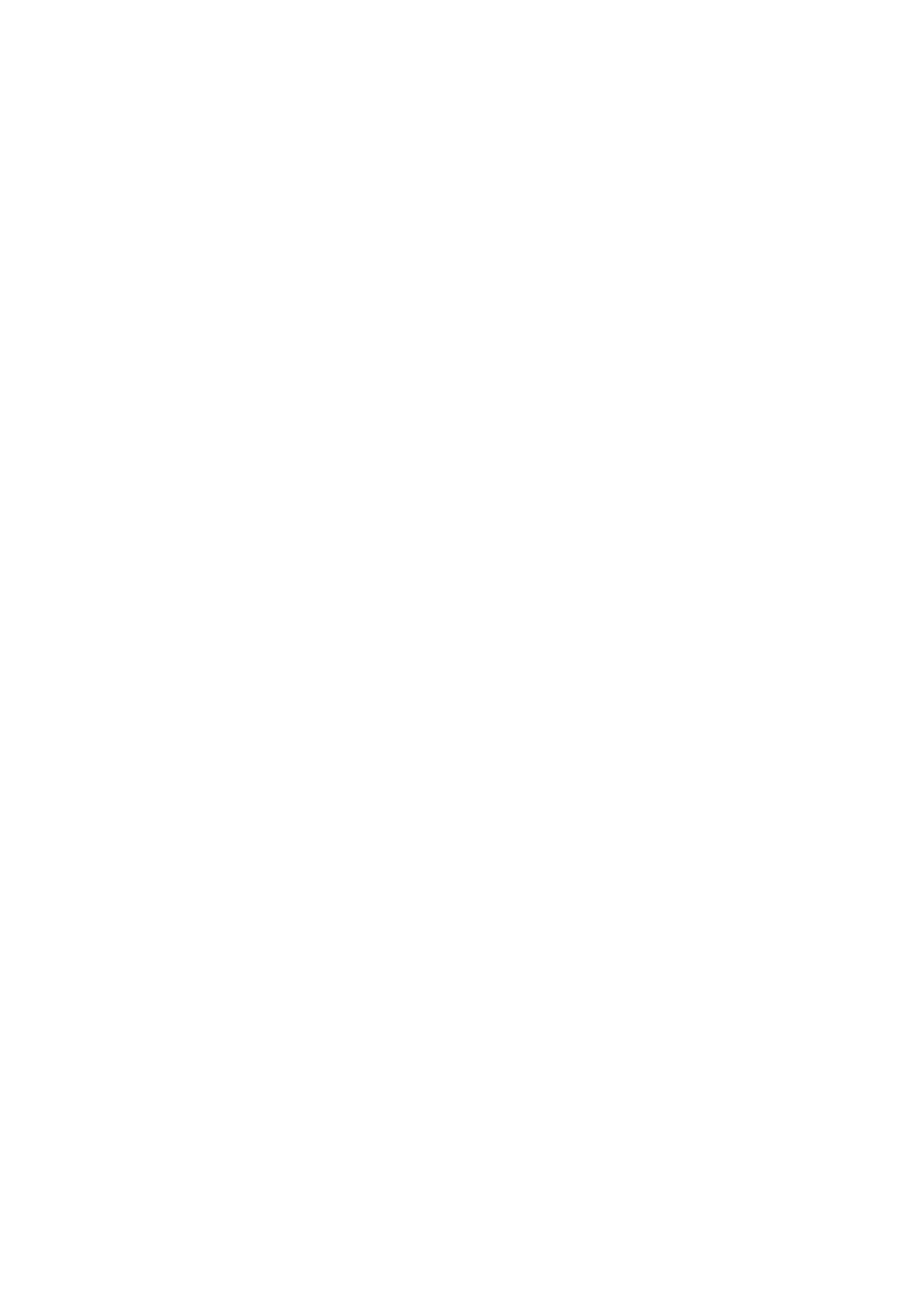
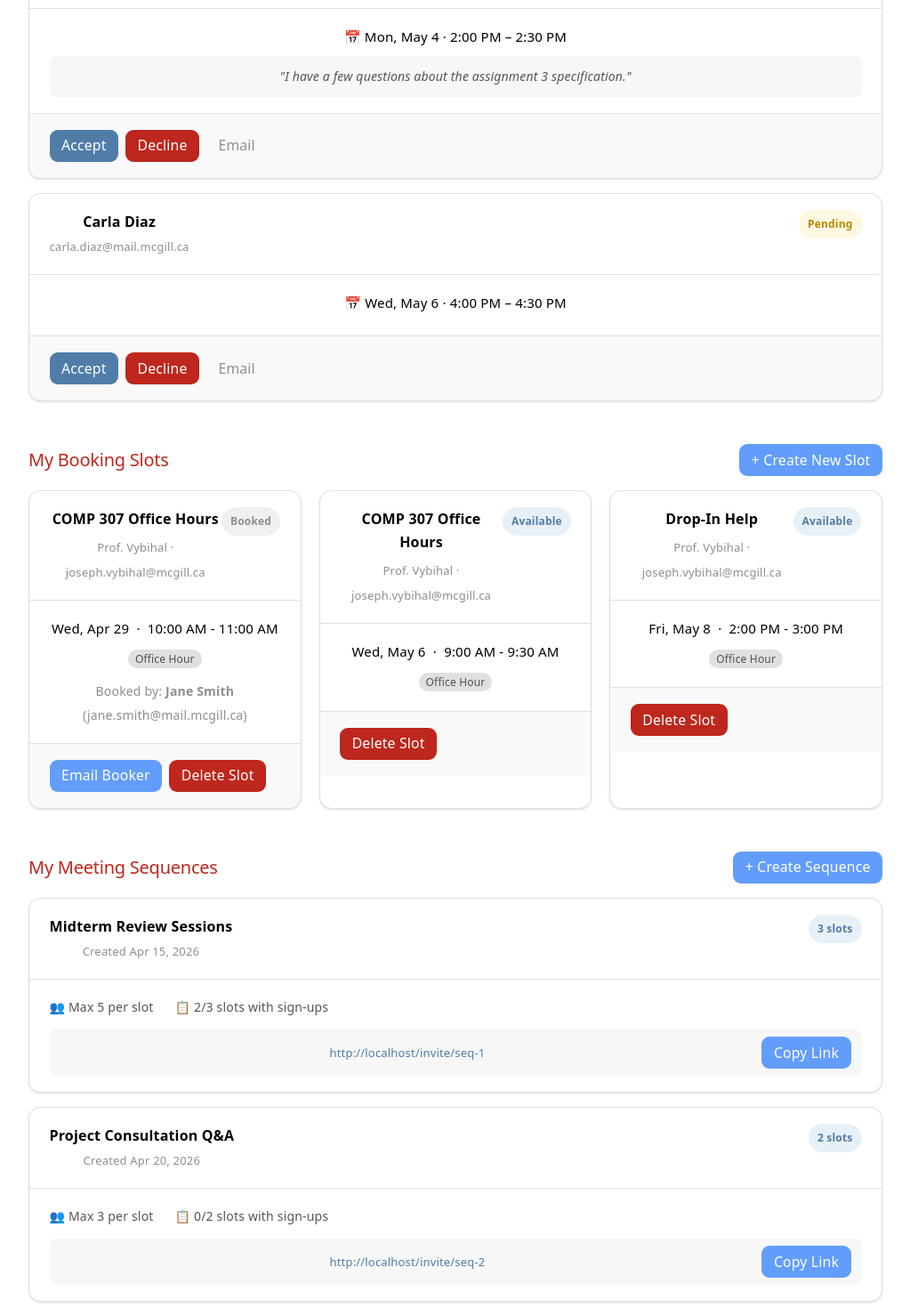
Before and after one commit to AyazCiplak/comp307-booking-frontend, a React (Vite) app: page /dashboard in a window 1280 px wide. Shown: the part 1320-2790 px from the top of the page at 89% size, without its empty margins (128-1151 px from the left). Before the commit the page ends 1398 px from the top, so only its background shows below. Built offline with nearby package versions, Linux system fonts and the light colour scheme.

Commit message:
Updated Dashboard to include new Pending Requests section, My Booking Slots section and My Meeting Sequences sections (all for owners)

```diff
--- a/src/pages/shared/Dashboard.tsx
+++ b/src/pages/shared/Dashboard.tsx
@@ -1,9 +1,16 @@
+import { useState } from "react";
 import { useNavigate } from "react-router-dom";
 import { useAuth } from "../../context/AuthContext";
 import Button from "../../components/ui/Button";
 import Card from "../../components/ui/Card";
 import BookingSlotCard from "../../components/calendar/BookingSlotCard";
-import { myAppointments, ownerSlots } from "../../data/mockSlots";
+import {
+  myAppointments,
+  ownerSlots,
+  ownerMeetingSequences,
+  pendingRequests,
+} from "../../data/mockSlots"; // Temp mock data import
+import type { PendingRequest, MeetingSequence } from "../../types/booking";
 
 // TODO: Make sure this grid is flexible for different media types (e.g. laptop vs tablet)
 const GRID: React.CSSProperties = {
@@ -15,22 +22,81 @@ const GRID: React.CSSProperties = {
 /**
  * Single dashboard for all logged-in users.
  *
- * Sections:
- *  1. "My Appointments" - users and owners: slots the user has already booked
- *  2. "Find a Slot" - users and owners: Button that navigates to the owner directory (/browse), (BROWSE NOT YET IMPL)
- *  3. "My Booking Slots" —  owners: slots the owner has created, with management actions
+ * Sections (in order):
+ *  1. "My Appointments" -> all users: slots already booked (confirmed)
+ *  2. "Find a Slot" -> all users: call-to-action (button) to browse owners list
+ *  3. "Pending Requests" -> OWNERS ONLY: incoming Type 1 requests to accept/decline
+ *  4. "My Booking Slots" -> OWNERS ONLY: type 3 office-hour slots they created
+ *  5. "My Meeting Sequences" -> OWNERS ONLY: Type 2 group sequences + copyable invite links (URLs)
  *
- * All data is mock/placeholder - will replace with real API calls once the
- * java / spring boot backend is connected
+ * ALL DATA CURRENTLY MOCKED — will be replaced with real API calls once the "real" backend is connected.
  */
 function Dashboard() {
   const { user } = useAuth();
   const navigate = useNavigate();
 
-  // Stub handlers — TODO: replace with real API calls when backend is ready
-  function handleCancel(slotId: string) { console.log("Cancel booking:", slotId); }
-  function handleDelete(slotId: string) { console.log("Delete slot:", slotId); }
+  // ## Local state for mock interactions ##
+  const [requests, setRequests] = useState<PendingRequest[]>(pendingRequests);
+  const [sequences] = useState<MeetingSequence[]>(ownerMeetingSequences);
+  const [copiedId, setCopiedId] = useState<string | null>(null);
 
+  // ## Stub handlers (replace with API calls when backend is ready) ##
+  function handleCancel(slotId: string) {
+    console.log("Cancel booking:", slotId);
+    // TODO: DELETE /api/bookings/:slotId → send mailto: to owner
+  }
+
+  function handleDelete(slotId: string) {
+    console.log("Delete slot:", slotId);
+    // TODO: DELETE /api/slots/:slotId → send mailto: to booker if booked
+  }
+
+  function handleAcceptRequest(req: PendingRequest) {
+    setRequests((prev) => prev.filter((r) => r.id !== req.id));
+    // TODO: POST /api/requests/:id/accept → creates BookingSlot + sends mailto: to requester
+    window.open(
+      `mailto:${req.requesterEmail}?subject=Meeting Request Accepted&body=Hi ${req.requesterName},%0A%0AYour meeting request for ${req.requestedDate.toLocaleDateString()} at ${req.requestedStartTime} has been accepted!%0A%0ABest,%0A${user?.name}`,
+    );
+  }
+
+  function handleDeclineRequest(req: PendingRequest) {
+    setRequests((prev) => prev.filter((r) => r.id !== req.id));
+    // TODO: POST /api/requests/:id/decline → sends mailto: to requester
+    window.open(
+      `mailto:${req.requesterEmail}?subject=Meeting Request Declined&body=Hi ${req.requesterName},%0A%0AUnfortunately your meeting request for ${req.requestedDate.toLocaleDateString()} at ${req.requestedStartTime} could not be accommodated at this time.%0A%0ABest,%0A${user?.name}`,
+    );
+  }
+
+  function handleCopyLink(seq: MeetingSequence) {
+    navigator.clipboard.writeText(seq.inviteUrl).then(() => {
+      setCopiedId(seq.id);
+      setTimeout(() => setCopiedId(null), 2000);
+    });
+  }
+
+  // ### HELPERS
+  const sectionHeading: React.CSSProperties = {
+    fontSize: "20px",
+    marginBottom: "16px",
+    margin: "0 0 16px 0",
+  };
+
+  const sectionRow: React.CSSProperties = {
+    display: "flex",
+    justifyContent: "space-between",
+    alignItems: "center",
+    marginBottom: "16px",
+  };
+
+  const emptyNote = (msg: string) => (
+    <Card>
+      <Card.Content>
+        <p style={{ color: "#8e8e8e", textAlign: "center", padding: "24px 0" }}>{msg}</p>
+      </Card.Content>
+    </Card>
+  );
+
+  // ### CONTENT ###
   return (
     <div style={{ maxWidth: "1000px", margin: "0 auto", padding: "40px 20px" }}>
 
@@ -44,9 +110,9 @@ function Dashboard() {
         </p>
       </div>
 
-      {/* Section 1: My Appointments (users and owners) */}
+      {/* Section 1: My Appointments (all users) */}
       <section style={{ marginBottom: "48px" }}>
-        <h2 style={{ fontSize: "20px", marginBottom: "16px" }}>My Appointments</h2>
+        <h2 style={sectionHeading}>My Appointments</h2>
 
         {myAppointments.length > 0 ? (
           <div style={GRID}>
@@ -60,19 +126,13 @@ function Dashboard() {
             ))}
           </div>
         ) : (
-          <Card>
-            <Card.Content>
-              <p style={{ color: "#8e8e8e", textAlign: "center", padding: "24px 0" }}>
-                You have no upcoming appointments.
-              </p>
-            </Card.Content>
-          </Card>
+          emptyNote("You have no upcoming appointments.")
         )}
       </section>
 
-      {/* Section 2: Find a Slot (users and owners) */}
+      {/* Section 2: Find a Slot (all users) */}
       <section style={{ marginBottom: "48px" }}>
-        <h2 style={{ fontSize: "20px", marginBottom: "16px" }}>Find a Slot</h2>
+        <h2 style={sectionHeading}>Find a Slot</h2>
         <Card>
           <Card.Content>
             <div style={{
@@ -99,17 +159,99 @@ function Dashboard() {
         </Card>
       </section>
 
-      {/* Section 3: My Booking Slots (owners only) */}
+      {/* ### Owner-only sections ### */}
       {user?.role === "owner" && (
+        <>
+          {/* Section 3: Pending Requests (Type 1) */}
           <section style={{ marginBottom: "48px" }}>
-          <div style={{
-            display: "flex",
-            justifyContent: "space-between",
-            alignItems: "center",
-            marginBottom: "16px",
+            <h2 style={sectionHeading}>Pending Requests</h2>
+
+            {requests.length > 0 ? (
+              <div style={{ display: "flex", flexDirection: "column", gap: "16px" }}>
+                {requests.map((req) => (
+                  <Card key={req.id}>
+                    <Card.Header>
+                      <div style={{ display: "flex", justifyContent: "space-between", alignItems: "flex-start" }}>
+                        <div>
+                          <p style={{ fontWeight: 600, fontSize: "16px", margin: "0 0 2px" }}>
+                            {req.requesterName}
+                          </p>
+                          <p style={{ color: "#8e8e8e", fontSize: "13px", margin: 0 }}>
+                            {req.requesterEmail}
+                          </p>
+                        </div>
+                        <span style={{
+                          fontSize: "12px", fontWeight: 600,
+                          padding: "3px 10px", borderRadius: "999px",
+                          background: "#fff8e1", color: "#b78800",
                         }}>
+                          Pending
+                        </span>
+                      </div>
+                    </Card.Header>
+
+                    <Card.Content>
+                      <p style={{ fontSize: "15px", marginBottom: "6px" }}>
+                        📅&nbsp;
+                        {new Date(req.requestedDate).toLocaleDateString("en-CA", {
+                          weekday: "short", month: "short", day: "numeric",
+                        })}
+                        &nbsp;·&nbsp;{req.requestedStartTime} – {req.requestedEndTime}
+                      </p>
+                      {req.message && (
+                        <p style={{
+                          fontSize: "14px", color: "#555",
+                          background: "#f7f7f7", borderRadius: "8px",
+                          padding: "10px 12px", margin: "8px 0 0",
+                          fontStyle: "italic",
+                        }}>
+                          "{req.message}"
+                        </p>
+                      )}
+                    </Card.Content>
+
+                    <Card.Footer>
+                      <div style={{ display: "flex", gap: "8px" }}>
+                        <Button
+                          variant="primary"
+                          size="sm"
+                          onClick={() => handleAcceptRequest(req)}
+                        >
+                          Accept
+                        </Button>
+                        <Button
+                          variant="danger"
+                          size="sm"
+                          onClick={() => handleDeclineRequest(req)}
+                        >
+                          Decline
+                        </Button>
+                        <Button
+                          variant="ghost"
+                          size="sm"
+                          onClick={() => window.open(`mailto:${req.requesterEmail}`)}
+                        >
+                          Email
+                        </Button>
+                      </div>
+                    </Card.Footer>
+                  </Card>
+                ))}
+              </div>
+            ) : (
+              emptyNote("No pending meeting requests.")
+            )}
+          </section>
+
+          {/* Section 4: My Booking Slots (Type 3) */}
+          <section style={{ marginBottom: "48px" }}>
+            <div style={sectionRow}>
               <h2 style={{ fontSize: "20px", margin: 0 }}>My Booking Slots</h2>
-            <Button variant="secondary" size="sm" onClick={() => navigate("/owner/create-slot")}>
+              <Button
+                variant="secondary"
+                size="sm"
+                onClick={() => navigate("/owner/create-slot")}
+              >
                 + Create New Slot
               </Button>
             </div>
@@ -121,15 +263,94 @@ function Dashboard() {
                 ))}
               </div>
             ) : (
-            <Card>
+              emptyNote("You have not created any booking slots yet.")
+            )}
+          </section>
+
+          {/* Section 5: My Meeting Sequences (Type 2) */}
+          <section style={{ marginBottom: "48px" }}>
+            <div style={sectionRow}>
+              <h2 style={{ fontSize: "20px", margin: 0 }}>My Meeting Sequences</h2>
+              <Button
+                variant="secondary"
+                size="sm"
+                onClick={() => navigate("/owner/create-slot")}
+              >
+                + Create Sequence
+              </Button>
+            </div>
+
+            {sequences.length > 0 ? (
+              <div style={{ display: "flex", flexDirection: "column", gap: "16px" }}>
+                {sequences.map((seq) => {
+                  const filledSlots = seq.slots.filter(
+                    (s) => (s.registeredUserIds?.length ?? 0) > 0,
+                  ).length;
+
+                  return (
+                    <Card key={seq.id}>
+                      <Card.Header>
+                        <div style={{ display: "flex", justifyContent: "space-between", alignItems: "flex-start" }}>
+                          <div>
+                            <p style={{ fontWeight: 600, fontSize: "16px", margin: "0 0 2px" }}>
+                              {seq.name}
+                            </p>
+                            <p style={{ color: "#8e8e8e", fontSize: "13px", margin: 0 }}>
+                              Created&nbsp;
+                              {new Date(seq.createdAt).toLocaleDateString("en-CA", {
+                                month: "short", day: "numeric", year: "numeric",
+                              })}
+                            </p>
+                          </div>
+                          <span style={{
+                            fontSize: "12px", fontWeight: 600,
+                            padding: "3px 10px", borderRadius: "999px",
+                            background: "#e8f0f7", color: "#507da7",
+                          }}>
+                            {seq.slots.length} slot{seq.slots.length !== 1 ? "s" : ""}
+                          </span>
+                        </div>
+                      </Card.Header>
+
                       <Card.Content>
-                <p style={{ color: "#8e8e8e", textAlign: "center", padding: "24px 0" }}>
-                  You have not created any booking slots yet.
-                </p>
+                        <div style={{
+                          display: "flex", gap: "24px", fontSize: "14px", color: "#555",
+                          marginBottom: "12px",
+                        }}>
+                          <span>👥 Max {seq.userCeiling} per slot</span>
+                          <span>📋 {filledSlots}/{seq.slots.length} slots with sign-ups</span>
+                        </div>
+
+                        {/* Invite URL row */}
+                        <div style={{
+                          display: "flex", alignItems: "center", gap: "8px",
+                          background: "#f7f7f7", borderRadius: "8px",
+                          padding: "8px 12px",
+                        }}>
+                          <span style={{
+                            flex: 1, fontSize: "13px", color: "#507da7",
+                            overflow: "hidden", textOverflow: "ellipsis", whiteSpace: "nowrap",
+                          }}>
+                            {seq.inviteUrl}
+                          </span>
+                          <Button
+                            variant={copiedId === seq.id ? "ghost" : "secondary"}
+                            size="sm"
+                            onClick={() => handleCopyLink(seq)}
+                          >
+                            {copiedId === seq.id ? "✓ Copied!" : "Copy Link"}
+                          </Button>
+                        </div>
                       </Card.Content>
                     </Card>
+                  );
+                })}
+              </div>
+            ) : (
+              emptyNote("You have not created any meeting sequences yet.")
             )}
           </section>
+        </>
       )}
 
     </div>
--- a/src/types/booking.ts
+++ b/src/types/booking.ts
@@ -97,7 +97,7 @@ export interface PendingRequest {
   requesterId: string;
   requesterName: string;
   requesterEmail: string;
-  ownerId: string;
+  ownerId: string; // Will likely be the same as ownerEmail
   ownerName: string;
   ownerEmail: string;
   requestedDate: Date;
```
Lines whose indentation alone changed are shown as unchanged.
